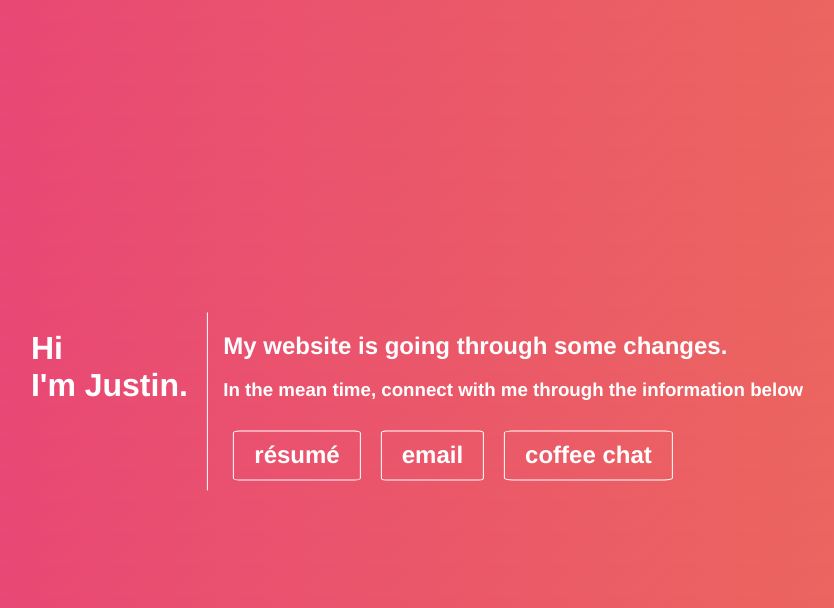
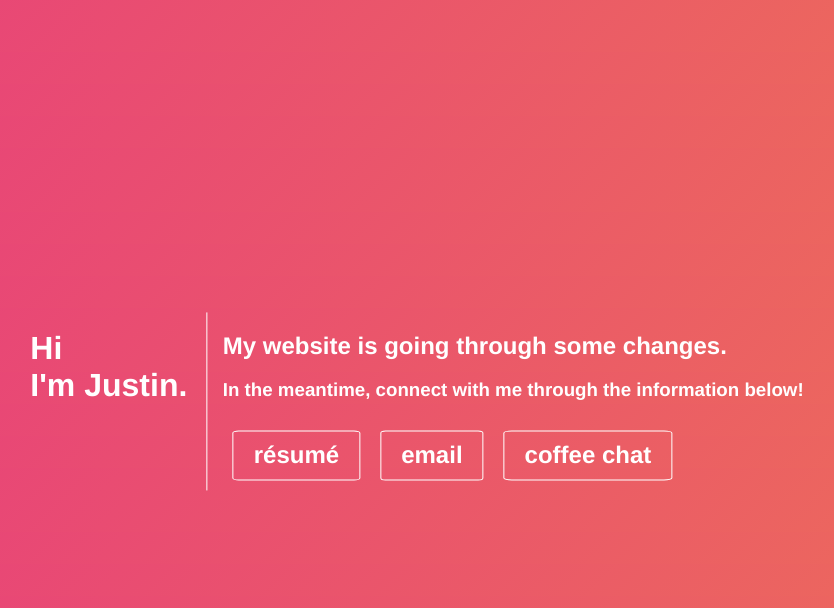
Before and after one commit to Justinaujla/Justinaujla.github.io, a plain HTML site: page index.html in a window 1280 px wide. Shown: the top 608 px of the page, without its empty margins (223-1057 px from the left). Drawn offline with Linux system fonts and the light colour scheme.

Commit message:
Updated phrasing

```diff
--- a/index.html
+++ b/index.html
@@ -19,7 +19,7 @@
             <div class="greeting-box"><h1>Hi<br/> I'm Justin.</h1></div>
             <div class="main-box">
                 <h2>My website is going through some changes.</h2>
-                <h3>In the mean time, connect with me through the information below</h3>
+                <h3>In the meantime, connect with me through the information below!</h3>
                 <ul class="info">
                     <li>
                         <a href="./assets/Justin_Aujla_Resume.pdf" class="link-btn body-link">r&eacute;sum&eacute;</a>
```
